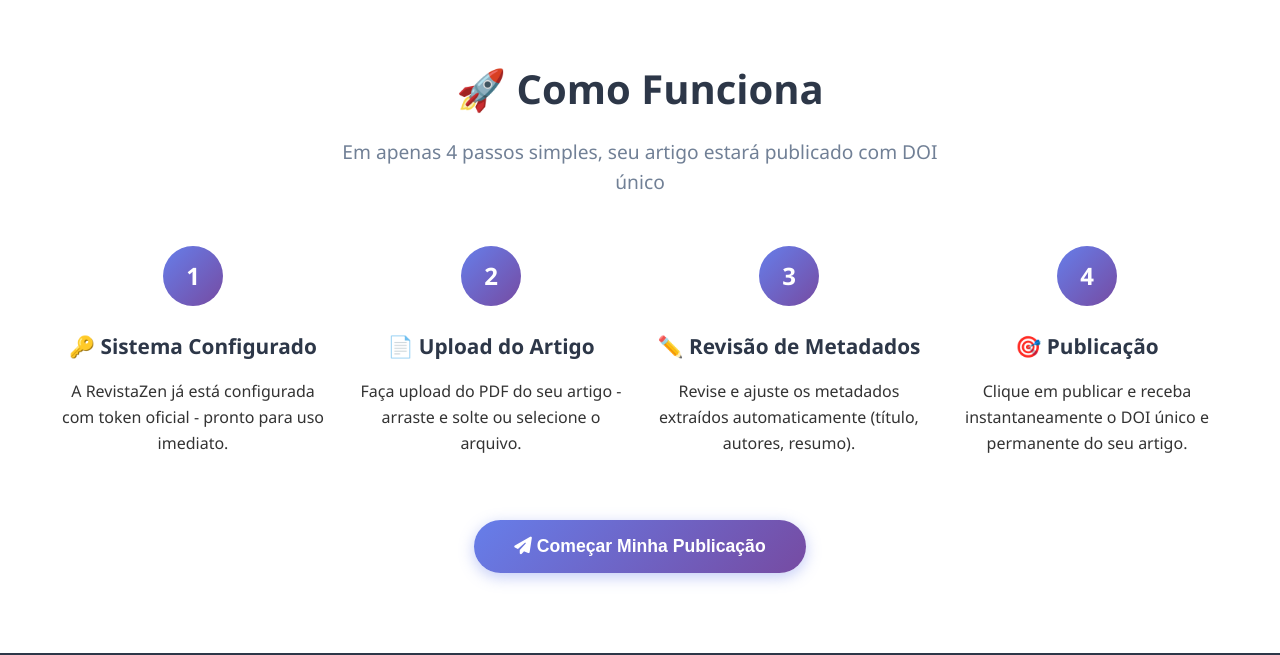
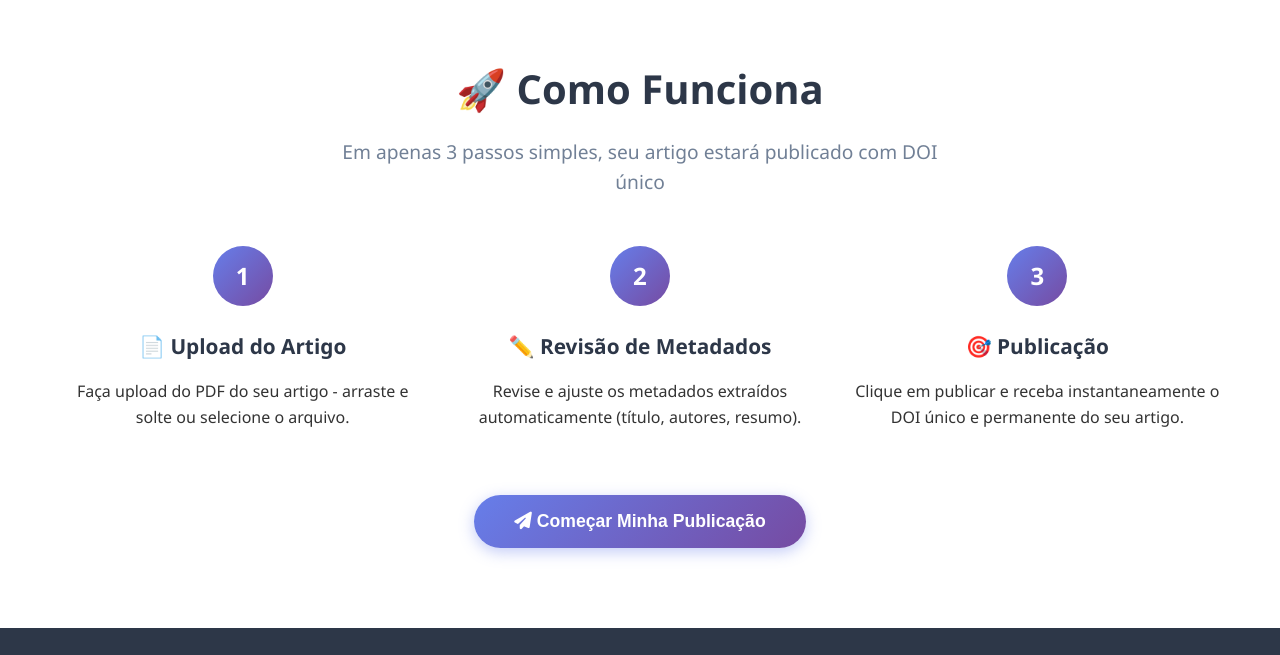
Before and after one commit to RevistaZen/PAPER, a plain HTML site: page index.html in a window 1280 px wide. Shown: the part 1640-2295 px from the top of the page. Drawn offline with Linux system fonts and the light colour scheme; a script that the page names is missing.

Commit message:
Update index.html

```diff
--- a/index.html
+++ b/index.html
@@ -687,26 +687,21 @@
             <div class="container">
                 <div class="section-title">
                     <h2>🚀 Como Funciona</h2>
-                    <p>Em apenas 4 passos simples, seu artigo estará publicado com DOI único</p>
+                    <p>Em apenas 3 passos simples, seu artigo estará publicado com DOI único</p>
                 </div>
                 <div class="steps">
                     <div class="step">
                         <div class="step-number">1</div>
-                        <h3>🔑 Sistema Configurado</h3>
-                        <p>A RevistaZen já está configurada com token oficial - pronto para uso imediato.</p>
-                    </div>
-                    <div class="step">
-                        <div class="step-number">2</div>
                         <h3>📄 Upload do Artigo</h3>
                         <p>Faça upload do PDF do seu artigo - arraste e solte ou selecione o arquivo.</p>
                     </div>
                     <div class="step">
-                        <div class="step-number">3</div>
+                        <div class="step-number">2</div>
                         <h3>✏️ Revisão de Metadados</h3>
                         <p>Revise e ajuste os metadados extraídos automaticamente (título, autores, resumo).</p>
                     </div>
                     <div class="step">
-                        <div class="step-number">4</div>
+                        <div class="step-number">3</div>
                         <h3>🎯 Publicação</h3>
                         <p>Clique em publicar e receba instantaneamente o DOI único e permanente do seu artigo.</p>
                     </div>
```
